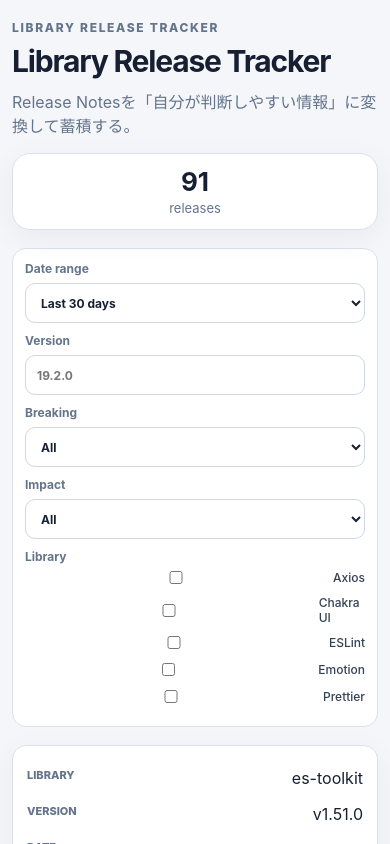
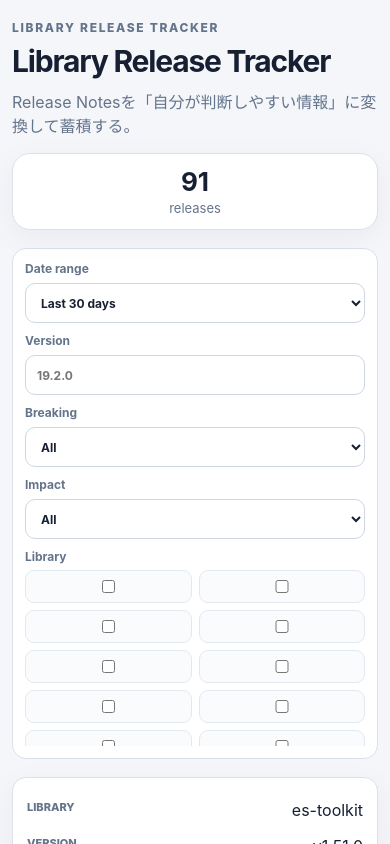
Before and after one commit to haruki33/library-update-checker, a React (Vite) app: page / in a window 390 px wide. Shown: the top 844 px of the page. Built offline with nearby package versions, Linux system fonts and the light colour scheme.

Commit message:
fix: improve library filter layout and GitHub Release spacing

```diff
--- a/src/styles.css
+++ b/src/styles.css
@@ -11,14 +11,15 @@ h1 { margin: 0; font-size: clamp(30px, 4vw, 46px); letter-spacing: -.04em; }
 .summary-card { min-width: 130px; padding: 18px 22px; border: 1px solid #dbe1ea; border-radius: 18px; background: white; text-align: center; box-shadow: 0 8px 30px rgba(15, 23, 42, .05); }
 .summary-card strong { display: block; font-size: 32px; }
 .summary-card span { color: #64748b; font-size: 13px; }
-.filters { display: grid; grid-template-columns: repeat(5, minmax(120px, 1fr)); gap: 14px; margin-bottom: 18px; padding: 18px; border: 1px solid #dbe1ea; border-radius: 18px; background: white; }
+.filters { display: grid; grid-template-columns: repeat(4, minmax(120px, 1fr)); gap: 14px; margin-bottom: 18px; padding: 18px; border: 1px solid #dbe1ea; border-radius: 18px; background: white; }
 .filters label, .library-filter > span { display: flex; flex-direction: column; gap: 7px; color: #64748b; font-size: 12px; font-weight: 700; }
 select, input { width: 100%; min-width: 0; max-width: 100%; min-height: 40px; border: 1px solid #cfd7e3; border-radius: 10px; background: white; color: #172033; padding: 0 11px; outline: none; }
 select:focus, input:focus { border-color: #64748b; }
 .library-filter { grid-column: 1 / -1; }
-.library-options { display: flex; flex-wrap: wrap; gap: 8px 14px; }
-.checkbox { flex-direction: row !important; align-items: center; font-weight: 500 !important; color: #334155 !important; }
-.checkbox input { width: auto; min-height: auto; }
+.library-options { display: grid; grid-template-columns: repeat(auto-fill, minmax(150px, 1fr)); gap: 8px; margin-top: 2px; }
+.checkbox { flex-direction: row !important; align-items: center; gap: 8px !important; min-width: 0; padding: 9px 10px; border: 1px solid #e2e8f0; border-radius: 9px; background: #fafbfc; font-weight: 500 !important; color: #334155 !important; cursor: pointer; }
+.checkbox:hover { background: #f1f5f9; }
+.checkbox input { width: auto; min-height: auto; flex: 0 0 auto; }
 .release-list { overflow-x: auto; border: 1px solid #dbe1ea; border-radius: 18px; background: white; box-shadow: 0 8px 30px rgba(15, 23, 42, .05); }
 table { width: 100%; border-collapse: collapse; }
 th, td { padding: 16px; border-bottom: 1px solid #edf0f5; text-align: left; vertical-align: top; }
@@ -39,7 +40,7 @@ tbody tr:last-child td { border-bottom: 0; }
 .detail-heading { display: flex; justify-content: space-between; gap: 20px; align-items: flex-start; }
 .detail-heading h2 { margin: 0; font-size: 21px; }
 .detail-heading p { margin: 7px 0 0; color: #64748b; }
-.detail-heading a { color: #334155; font-size: 13px; font-weight: 700; }
+.detail-heading a { display: inline-block; margin-top: 8px; color: #334155; font-size: 13px; font-weight: 700; }
 .migration-box { margin: 18px 0; padding: 14px 16px; border-radius: 12px; background: #fffbeb; border: 1px solid #fde68a; }
 .migration-box strong { color: #92400e; }
 .migration-box ol { margin: 10px 0 0; padding-left: 22px; color: #78350f; }
@@ -60,7 +61,10 @@ tbody tr:last-child td { border-bottom: 0; }
   .filters label { min-width: 0; width: 100%; }
   .filters input, .filters select { width: 100%; min-width: 0; max-width: 100%; }
   .library-filter { grid-column: auto; }
-  .library-options { max-height: 150px; overflow-y: auto; padding: 4px 0; }
+  .library-options { grid-template-columns: repeat(2, minmax(0, 1fr)); gap: 7px; max-height: 180px; overflow-y: auto; padding: 4px 0; }
+  .checkbox { padding: 8px; overflow: hidden; }
+  .checkbox input { margin: 0; }
+  .checkbox { white-space: nowrap; text-overflow: ellipsis; }
   .release-list { overflow-x: visible; border-radius: 14px; }
   table, tbody, tr, td { display: block; width: 100%; }
   table { min-width: 0; }
@@ -79,6 +83,7 @@ tbody tr:last-child td { border-bottom: 0; }
   .details { margin-top: 12px; padding: 14px; }
   .detail-heading { flex-direction: column; gap: 10px; }
   .detail-heading h2 { font-size: 18px; }
+  .detail-heading a { margin-top: 6px; }
   .change-item summary { align-items: flex-start; flex-direction: column; gap: 8px; }
   .change-meta { width: 100%; }
 }
```
